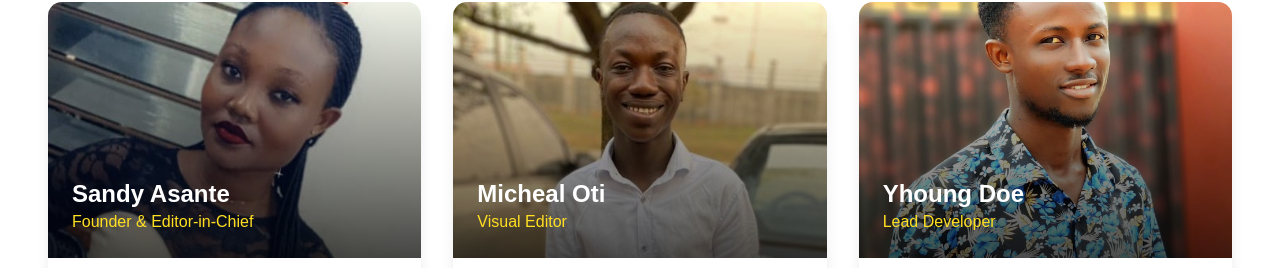
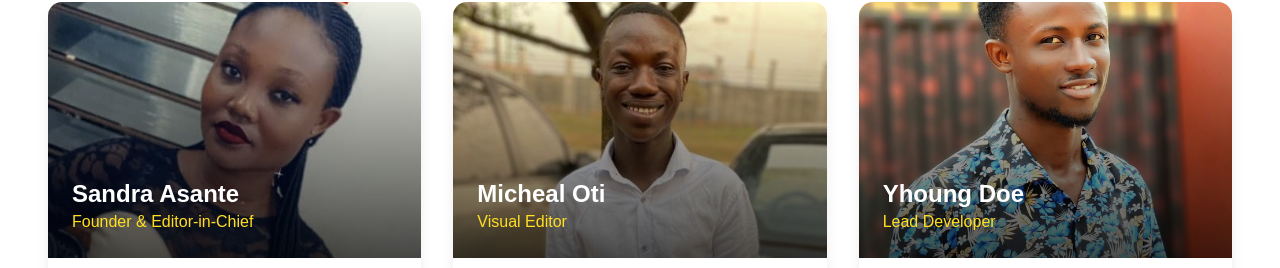
Before and after one commit to Edmond40/gist-arena, a React (Vite) app: page /about in a window 1280 px wide. Shown: the part 2380-2648 px from the top of the page. Built offline with nearby package versions, Linux system fonts and the light colour scheme; a web font is replaced by a local one.

Commit message:
Another update

```diff
--- a/src/pages/About.jsx
+++ b/src/pages/About.jsx
@@ -6,7 +6,7 @@ import Sandy from '../assets/images/sandy.jpg'
 
 const teamMembers = [
   {
-    name: 'Sandy Asante',
+    name: 'Sandra Asante',
     role: 'Founder & Editor-in-Chief',
     bio: 'With over 15 years of experience in journalism, Sandy leads our editorial team with a passion for truth and compelling storytelling.',
     image: Sandy,
```
